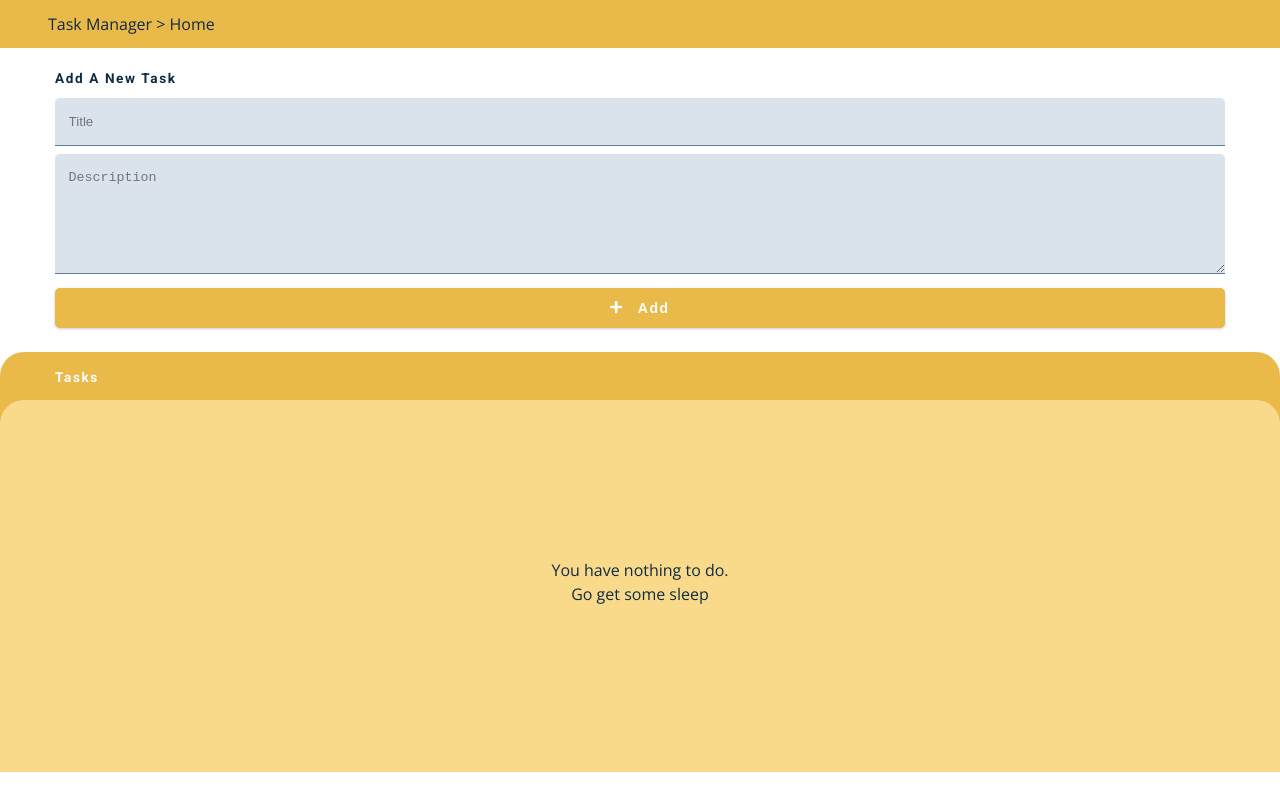
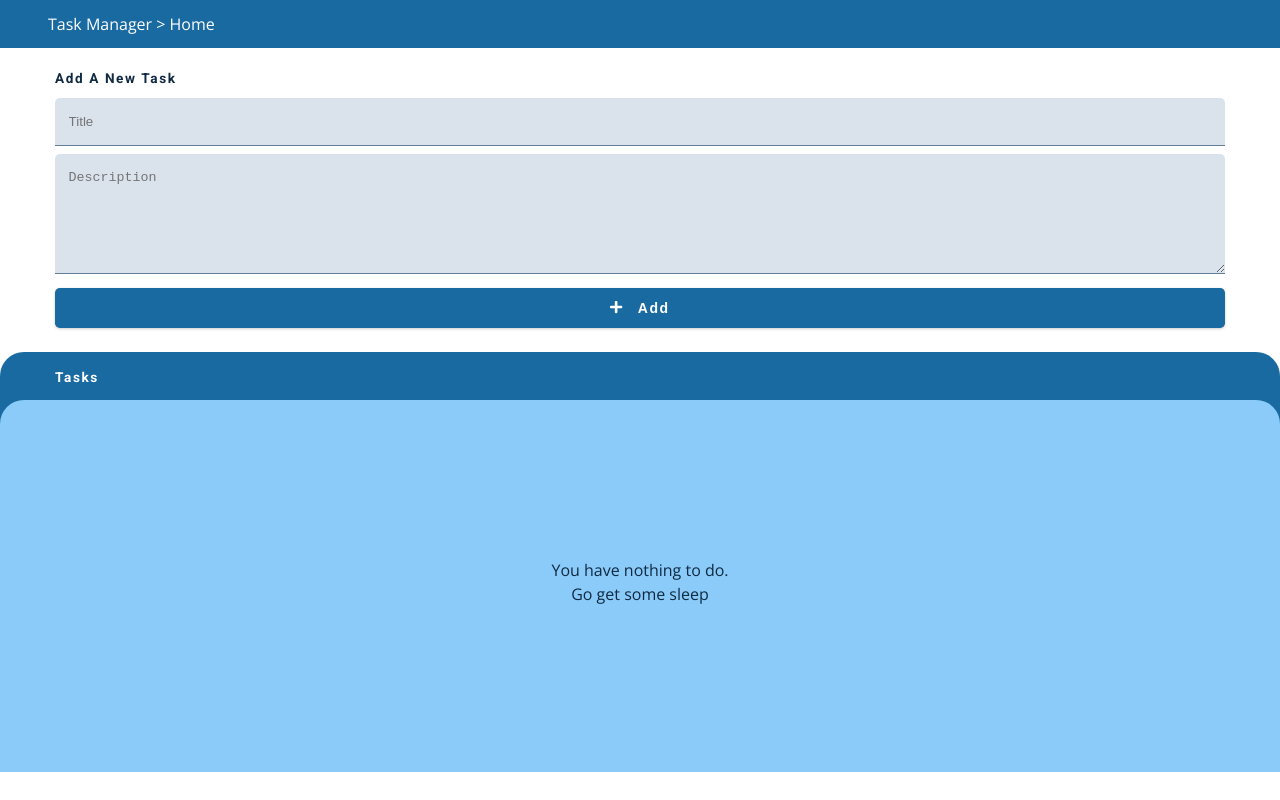
Before and after one commit to vnaeimabadi/manage-working-tasks, a React (Create React App) app: page / in a window 1280 px wide. Built offline with nearby package versions, Linux system fonts and the light colour scheme; a web font is replaced by a local one.

Commit message:
change colors

```diff
--- a/package.json
+++ b/package.json
@@ -17,7 +17,7 @@
     "web-vitals": "^1.1.2"
   },
   "scripts": {
-    "start": "react-scripts start",
+    "start": "(set PORT=5500 || export PORT=5500) && react-scripts start",
     "build": "react-scripts build",
     "test": "react-scripts test",
     "eject": "react-scripts eject"
--- a/src/assets/css/style.css
+++ b/src/assets/css/style.css
@@ -13,18 +13,18 @@ Variables
 
 :root {
     /* dark shades of primary color*/
-    --clr-primary-1: hsl(43, 86%, 17%);
-    --clr-primary-2: hsl(43, 77%, 27%);
-    --clr-primary-3: hsl(43, 72%, 37%);
-    --clr-primary-4: hsl(42, 63%, 48%);
+    --clr-primary-1: hsl(205, 86%, 17%);
+    --clr-primary-2: hsl(205, 77%, 27%);
+    --clr-primary-5: hsl(205, 72%, 37%);
+    --clr-primary-4: hsl(205, 63%, 48%);
     /* primary/main color */
-    --clr-primary-5: hsl(42, 78%, 60%);
+    --clr-primary-3: hsl(205, 78%, 60%);
     /* lighter shades of primary color */
-    --clr-primary-6: hsl(43, 89%, 70%);
-    --clr-primary-7: hsl(43, 90%, 76%);
-    --clr-primary-8: hsl(45, 86%, 81%);
-    --clr-primary-9: hsl(45, 90%, 88%);
-    --clr-primary-10: hsl(45, 100%, 96%);
+    --clr-primary-6: hsl(205, 89%, 70%);
+    --clr-primary-7: hsl(205, 90%, 76%);
+    --clr-primary-8: hsl(205, 86%, 81%);
+    --clr-primary-9: hsl(205, 90%, 88%);
+    --clr-primary-10: hsl(205, 100%, 96%);
     /* darkest grey - used for headings */
     --clr-grey-1: hsl(209, 61%, 16%);
     --clr-grey-2: hsl(211, 39%, 23%);
@@ -212,6 +212,7 @@ Header
     display: grid;
     align-items: center;
     padding-left: 3rem;
+    color: var(--clr-white)
 }
 
 /*
@@ -343,6 +344,7 @@ Single Task Item
     min-width: 5.3rem;
     letter-spacing: 0.1rem;
     text-transform: capitalize;
+    color: var(--clr-white);
 }
 
 .single-task-item-title h1 {
```
